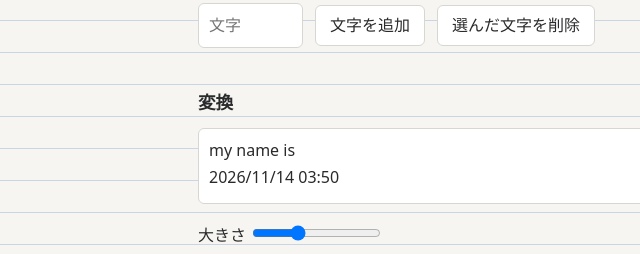
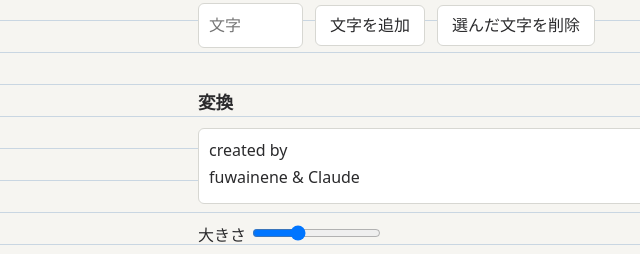
Before and after one commit to Yume0119-jp/segment_7, a plain HTML site: page index.html in a window 1280 px wide. Shown: the part 1195-1449 px from the top of the page, 0-640 px from the left. Drawn offline with Linux system fonts and the light colour scheme.

Commit message:
Update and rename seven-seg-chart.html to index.html

```diff
--- a/seven-seg-chart.html
+++ b/index.html
@@ -43,7 +43,7 @@ footer{margin-top:48px;color:var(--sub);font-size:.85rem}
 <main>
 <h1>独自7セグ文字表</h1>
 <p class="s">手書きの7セグ文字を、そのままタイプできる表にしました。すべて7本の線（a〜g）だけで構成しています。</p>
-<div class="hero" id="hero" aria-label="my name is"></div>
+<div class="hero" id="hero" aria-label="created by fuwainene & Claude"></div>
 <div id="msg" role="status" aria-live="polite"></div>
 
 <h2>文字表</h2>
@@ -52,8 +52,8 @@ footer{margin-top:48px;color:var(--sub);font-size:.85rem}
 <div class="row"><input type="text" id="nc" maxlength="2" size="4" placeholder="文字" aria-label="追加する文字"><button class="b" id="add">文字を追加</button><button class="b" id="del">選んだ文字を削除</button></div>
 
 <h2>変換</h2>
-<textarea id="src" aria-label="変換するテキスト">my name is
-2026/11/14 03:50</textarea>
+<textarea id="src" aria-label="変換するテキスト">created by
+fuwainene & Claude</textarea>
 <div class="row"><label>大きさ <input type="range" id="sz" min="24" max="120" value="56"></label></div>
 <div class="out" id="out" aria-live="polite"></div>
 
```
